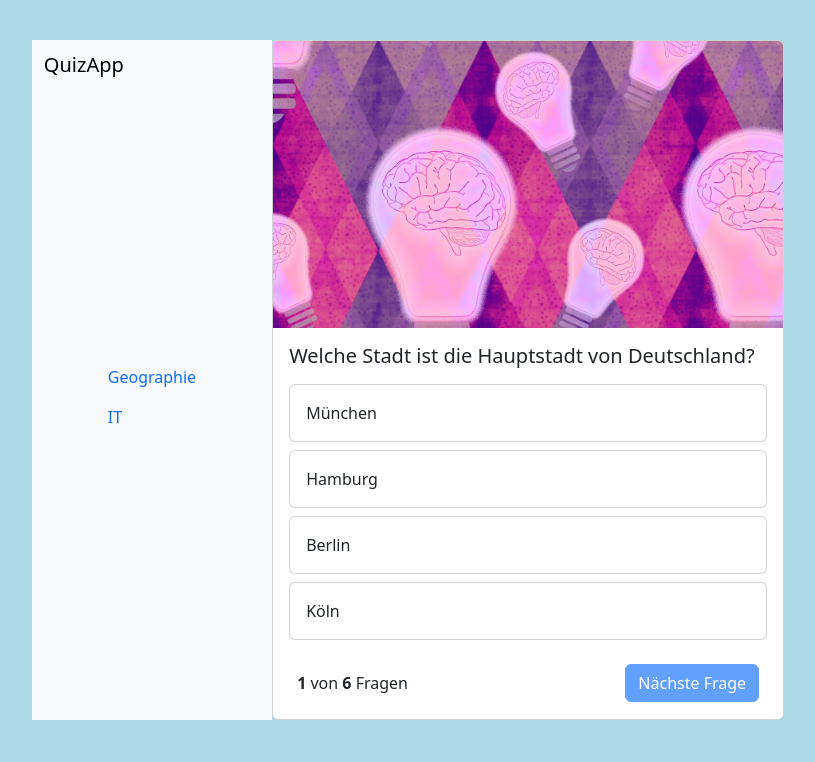
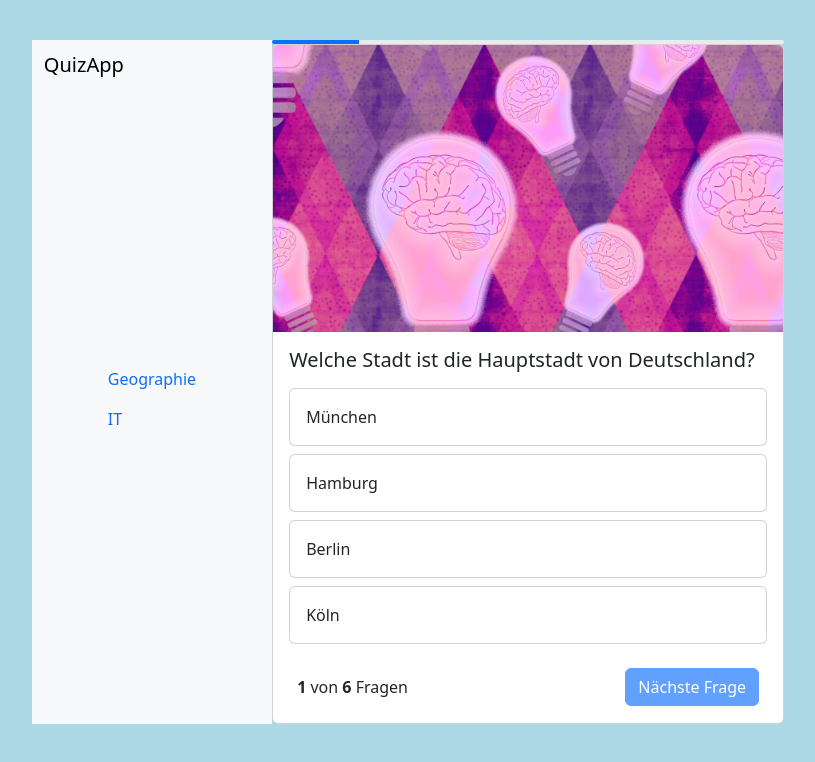
Before and after one commit to jjb6000/quiz-app, a website: page index.html in a window 1280 px wide. Shown: the whole page, without its empty margins (232-1047 px from the left). Drawn offline with nearby package versions, Linux system fonts and the light colour scheme.

Commit message:
bootstrap progressbar

```diff
--- a/app.js
+++ b/app.js
@@ -18,13 +18,14 @@ function changeCategory(jsonArray) {
 
 
 function initQuiz() {
-    qFooter.innerHTML = generateQuestFooter(+currentQuestion +1, questions.length)
+    qFooter.innerHTML = generateQuestFooter(+currentQuestion + 1, questions.length)
     qContainer.innerHTML = generateQuestion(
         questions[currentQuestion].question,
         questions[currentQuestion].answer_1,
         questions[currentQuestion].answer_2,
         questions[currentQuestion].answer_3,
         questions[currentQuestion].answer_4);
+    setProgressBar()
 }
 
 
@@ -33,6 +34,12 @@ function nextQuestion() {
     currentQuestion++
     checkEnd();
     somethingSelected = false;
+}
+
+
+function setProgressBar() {
+    let progress = Math.round((+currentQuestion + 1) * 100 / +questions.length);
+    document.getElementById('progress').style.width = progress + "%"
 }
 
 
--- a/index.html
+++ b/index.html
@@ -32,6 +32,9 @@
 
 
         <section class="card-section">
+            <div class="progress" role="progressbar" aria-label="Example 1px high" aria-valuenow="25" aria-valuemin="0" aria-valuemax="100" style="height: 4px">
+                <div id="progress" class="progress-bar" style="width: 25%"></div>
+              </div>
             <div class="card main-card">
                 <img src="img/brain.jpg" class="card-img-top" alt="...">
                 <div id="questionContainer" class="card-body">
```
